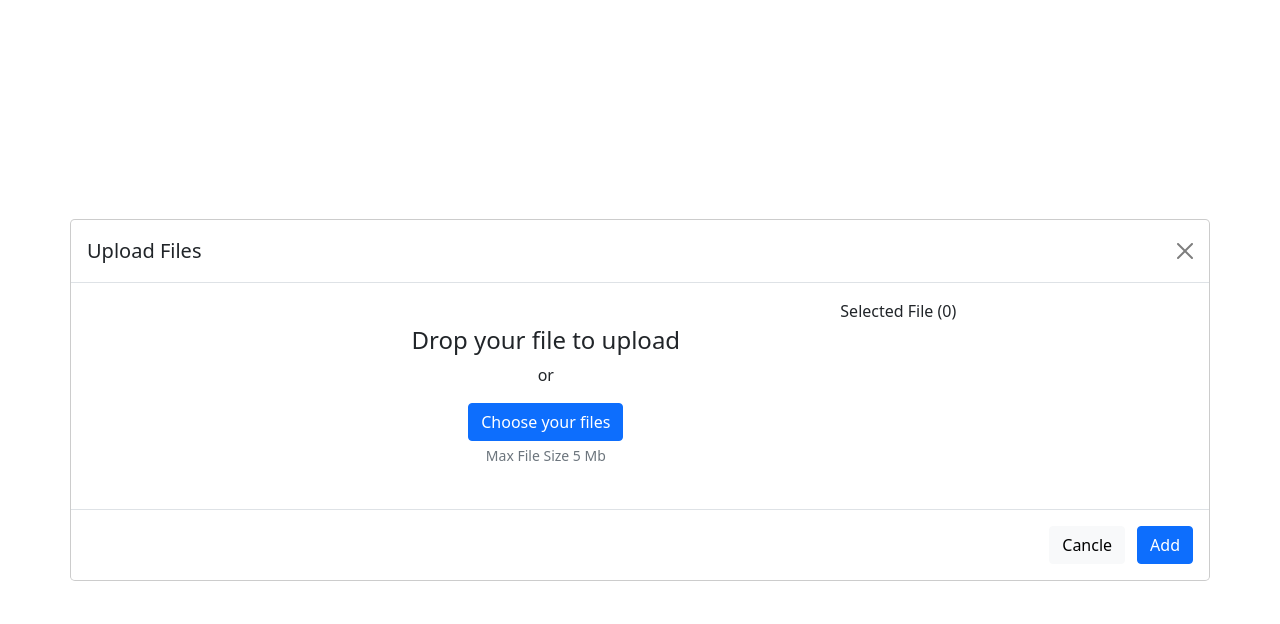
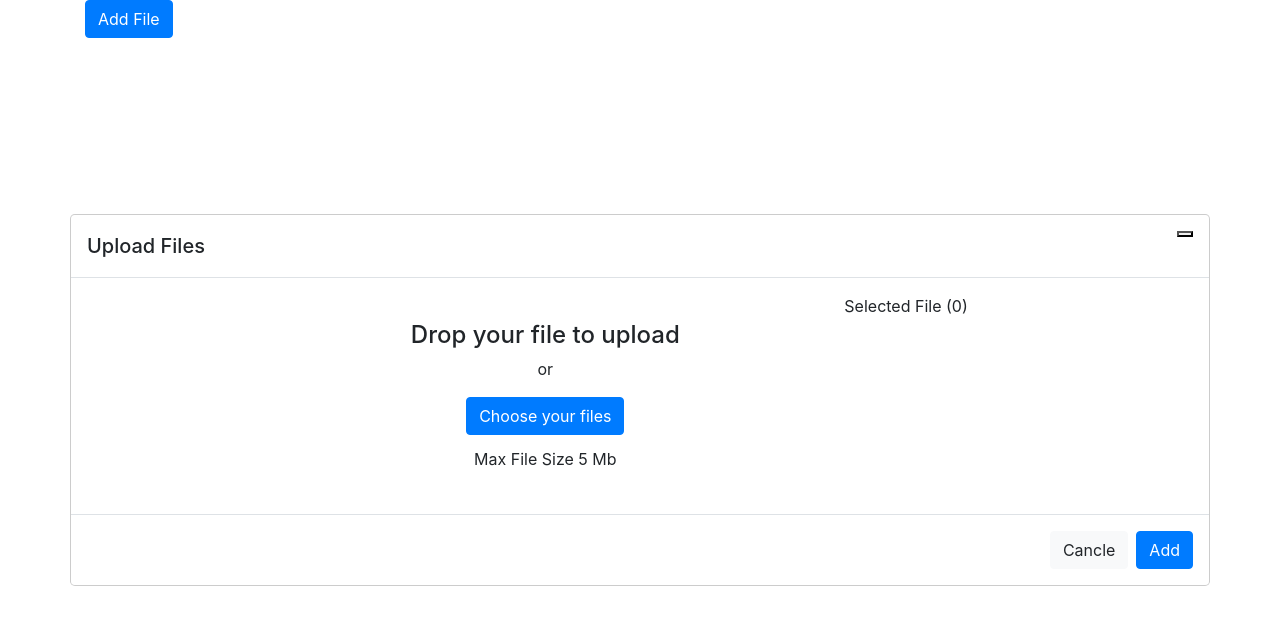
Before and after one commit to Amit-Mahamuni/fileuploader, a React (Create React App) app: page / in a window 1280 px wide. Shown: the top 624 px of the page. Built offline with nearby package versions, Linux system fonts and the light colour scheme.

Commit message:
component seprate, without react-bootstrap

```diff
--- a/package.json
+++ b/package.json
@@ -4,9 +4,7 @@
   "private": true,
   "dependencies": {
     "axios": "^0.27.2",
-    "bootstrap": "^5.1.3",
     "react": "^18.2.0",
-    "react-bootstrap": "^2.4.0",
     "react-dom": "^18.2.0",
     "react-scripts": "5.0.1"
   },
--- a/public/index.html
+++ b/public/index.html
@@ -1,20 +1,26 @@
 <!DOCTYPE html>
 <html lang="en">
+
 <head>
   <meta charset="utf-8" />
   <link rel="icon" href="%PUBLIC_URL%/favicon.ico" />
   <meta name="viewport" content="width=device-width, initial-scale=1" />
   <meta name="theme-color" content="#000000" />
-    <meta
-      name="description"
-      content="Web site created using create-react-app"
-    />
+  <meta name="description" content="Web site created using create-react-app" />
   <link rel="apple-touch-icon" href="%PUBLIC_URL%/logo192.png" />
   <!--
       manifest.json provides metadata used when your web app is installed on a
       user's mobile device or desktop. See https://developers.google.com/web/fundamentals/web-app-manifest/
     -->
   <link rel="manifest" href="%PUBLIC_URL%/manifest.json" />
+  <link rel="stylesheet" href="https://cdn.jsdelivr.net/npm/bootstrap@4.6.1/dist/css/bootstrap.min.css"
+    integrity="sha384-zCbKRCUGaJDkqS1kPbPd7TveP5iyJE0EjAuZQTgFLD2ylzuqKfdKlfG/eSrtxUkn" crossorigin="anonymous">
+  <script src="https://cdn.jsdelivr.net/npm/jquery@3.5.1/dist/jquery.slim.min.js"
+    integrity="sha384-DfXdz2htPH0lsSSs5nCTpuj/zy4C+OGpamoFVy38MVBnE+IbbVYUew+OrCXaRkfj"
+    crossorigin="anonymous"></script>
+  <script src="https://cdn.jsdelivr.net/npm/bootstrap@4.6.1/dist/js/bootstrap.bundle.min.js"
+    integrity="sha384-fQybjgWLrvvRgtW6bFlB7jaZrFsaBXjsOMm/tB9LTS58ONXgqbR9W8oWht/amnpF"
+    crossorigin="anonymous"></script>
   <!--
       Notice the use of %PUBLIC_URL% in the tags above.
       It will be replaced with the URL of the `public` folder during the build.
@@ -26,6 +32,7 @@
     -->
   <title>React App</title>
 </head>
+
 <body>
   <noscript>You need to enable JavaScript to run this app.</noscript>
   <div id="root"></div>
@@ -40,4 +47,5 @@
       To create a production bundle, use `npm run build` or `yarn build`.
     -->
 </body>
+
 </html>
--- a/src/App.js
+++ b/src/App.js
@@ -1,9 +1,32 @@
+import { useState } from "react";
 import FileUploader from "./FileUpload";
 
+const BASE_URL = "http://localhost:3001/"
 function App() {
 
+  const [uploadedFiles, setuploadedFiles] = useState([])
+  const [modalShow, setModalShow] = useState(false)
+
   return (
+    <>
+      <div className="container">
+        <button className="btn btn-primary" data-toggle="modal" data-target="#exampleModal"
+          onClick={() => setModalShow(!modalShow)}>Add File</button>
+        <div className="list-group">
+          {
+            uploadedFiles.map((x, i) =>
+              <a key={"file_uploaded_" + i} href={BASE_URL + x.link} className="list-group-item list-group-item-action" aria-current="true"
+                target="_blank" rel="noreferrer">
+                {x.name}
+              </a>
+            )
+          }
+        </div>
+      </div>
+
       <FileUploader
+        show={modalShow}
+        setModal={setModalShow}
         type="file"
         mimeTypes={[
           { value: 'image/png', label: 'PNG' },
@@ -12,12 +35,16 @@ function App() {
           { value: 'image/gif', label: 'GIF' },
           { value: 'image/svg+xml', label: 'SVG' },
         ]}
-      allowMultiple={false}
+        allowMultiple={true}
         maxSize={5}
         disabled={false}
         className={""}
         name={""}
+        setuploadedFiles={setuploadedFiles}
+        uploadedFiles={uploadedFiles}
       />
+    </>
+
   )
 
 }
--- a/src/FileUpload.js
+++ b/src/FileUpload.js
@@ -1,5 +1,6 @@
-import axios from "axios"
+import axios from "axios";
 import { useState } from "react";
+import { Modal } from "react-bootstrap";
 
 export default function FileUploader(props) {
     const [file, setFile] = useState({})
@@ -14,11 +15,15 @@ export default function FileUploader(props) {
 
     function sendData(e) {
         e.preventDefault()
+        let temp = []
         Object.entries(file).map((x, i) => {
+            temp.push({
+                name: x[0],
+                link: x[1].link
+            })
             if (x[1].progress != 100) {
                 const formData = new FormData();
                 formData.append("docFile", x[1].data);
-                //console.log(x[0])
                 axios.post("http://localhost:3001/", formData,
                     {
                         onUploadProgress: data => {
@@ -34,8 +39,8 @@ export default function FileUploader(props) {
                         }
                     }
                 ).then((res) => {
-                    //console.log(res)
                     setFile(pre => {
+
                         return {
                             ...pre,
                             [x[0]]: {
@@ -44,9 +49,19 @@ export default function FileUploader(props) {
                             }
                         }
                     })
+                    temp[temp.findIndex(y => y.name = x[0])].link = res.data.data[0]
                 })
             }
+
         })
+
+        // send uploaded file name & link to parent component
+        props.setuploadedFiles(pre => {
+            temp.concat(pre)
+            return temp
+        })
+
+
     }
 
     function selectFile(file) {
@@ -102,7 +117,11 @@ export default function FileUploader(props) {
 
     return (
         <div className="container fileUploaderSec">
-            <div className="modal show" tabIndex="-1" id="fileuploadModal">
+
+
+
+            <div className="modal"
+                tabIndex="-1" id="fileuploadModal">
                 <div className="modal-dialog modal-dialog-centered modal-xl">
                     <div className="modal-content">
                         <div className="modal-header">
--- a/src/index.js
+++ b/src/index.js
@@ -2,7 +2,6 @@ import React from 'react';
 import ReactDOM from 'react-dom/client';
 import './index.css';
 import App from './App';
-import 'bootstrap/dist/css/bootstrap.min.css';
 
 const root = ReactDOM.createRoot(document.getElementById('root'));
 root.render(
```
Also changed, not shown: 1 other file (tests, documents, lock files or other folders). Lines whose indentation alone changed are shown as unchanged.
